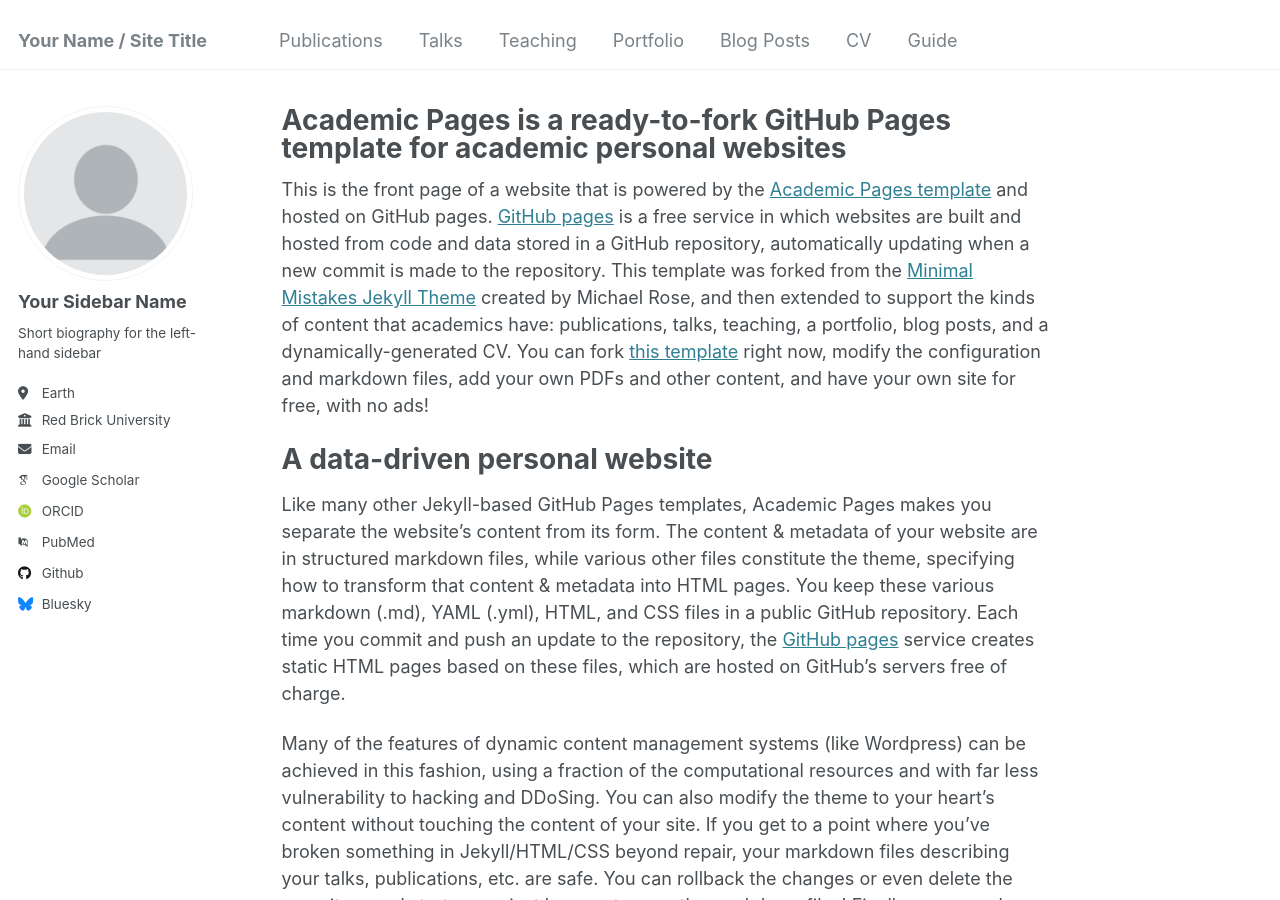
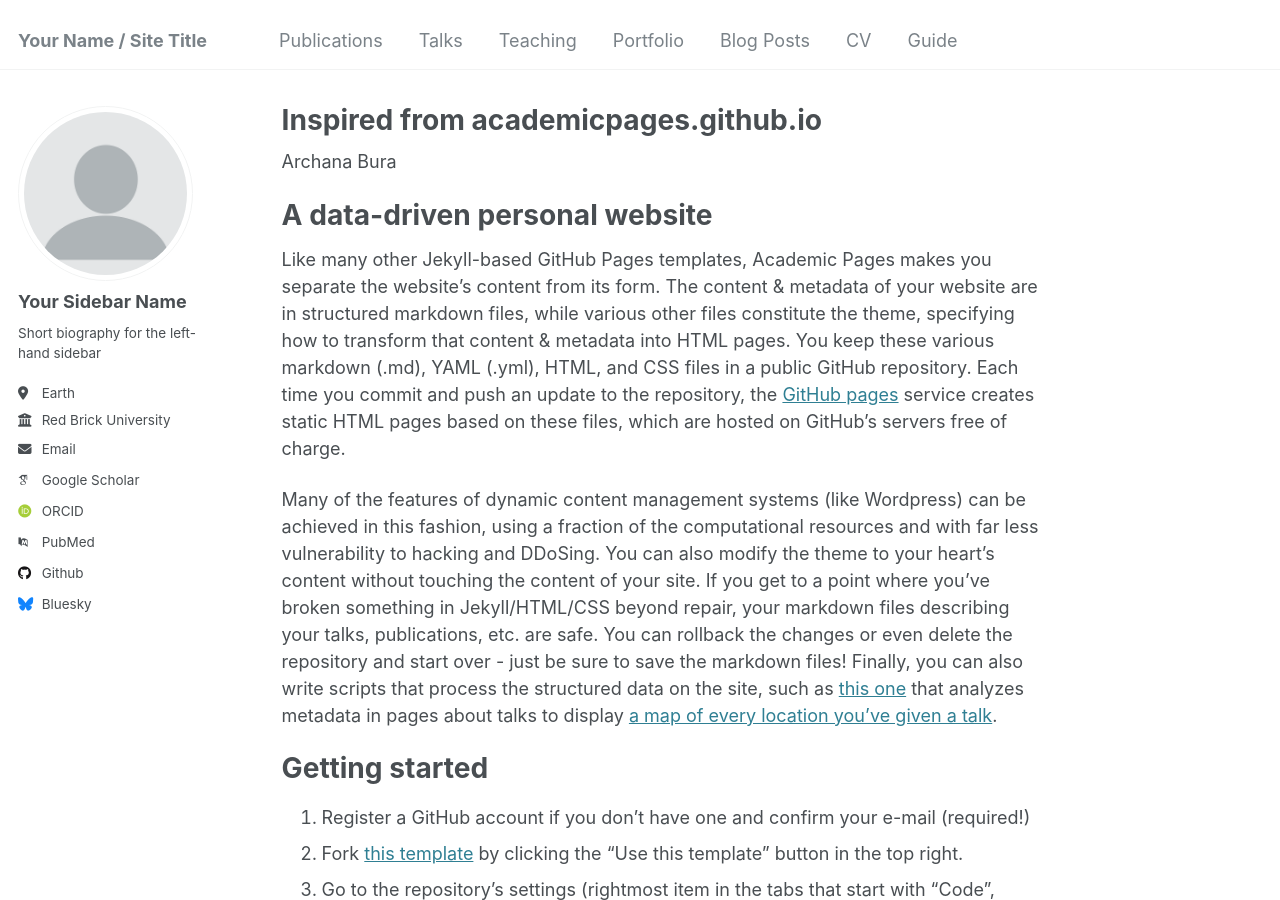
Before and after one commit to archanabura/archanabura.github.io, a Jekyll site: the page built from _pages/about.md, in a window 1280 px wide and 900 px high. Built offline with Jekyll 4.4.1, drawn with Linux system fonts in a browser that asks for light colours; some web fonts are replaced.

Commit message:
Update about.md
distinguish from original

```diff
--- a/_pages/about.md
+++ b/_pages/about.md
@@ -1,13 +1,13 @@
 ---
 permalink: /
-title: "Academic Pages is a ready-to-fork GitHub Pages template for academic personal websites"
+title: "Inspired from academicpages.github.io"
 author_profile: true
 redirect_from:
   - /about/
   - /about.html
 ---
 
-This is the front page of a website that is powered by the [Academic Pages template](https://github.com/academicpages/academicpages.github.io) and hosted on GitHub pages. [GitHub pages](https://pages.github.com) is a free service in which websites are built and hosted from code and data stored in a GitHub repository, automatically updating when a new commit is made to the repository. This template was forked from the [Minimal Mistakes Jekyll Theme](https://mmistakes.github.io/minimal-mistakes/) created by Michael Rose, and then extended to support the kinds of content that academics have: publications, talks, teaching, a portfolio, blog posts, and a dynamically-generated CV. You can fork [this template](https://github.com/academicpages/academicpages.github.io) right now, modify the configuration and markdown files, add your own PDFs and other content, and have your own site for free, with no ads!
+Archana Bura
 
 A data-driven personal website
 ======
```
